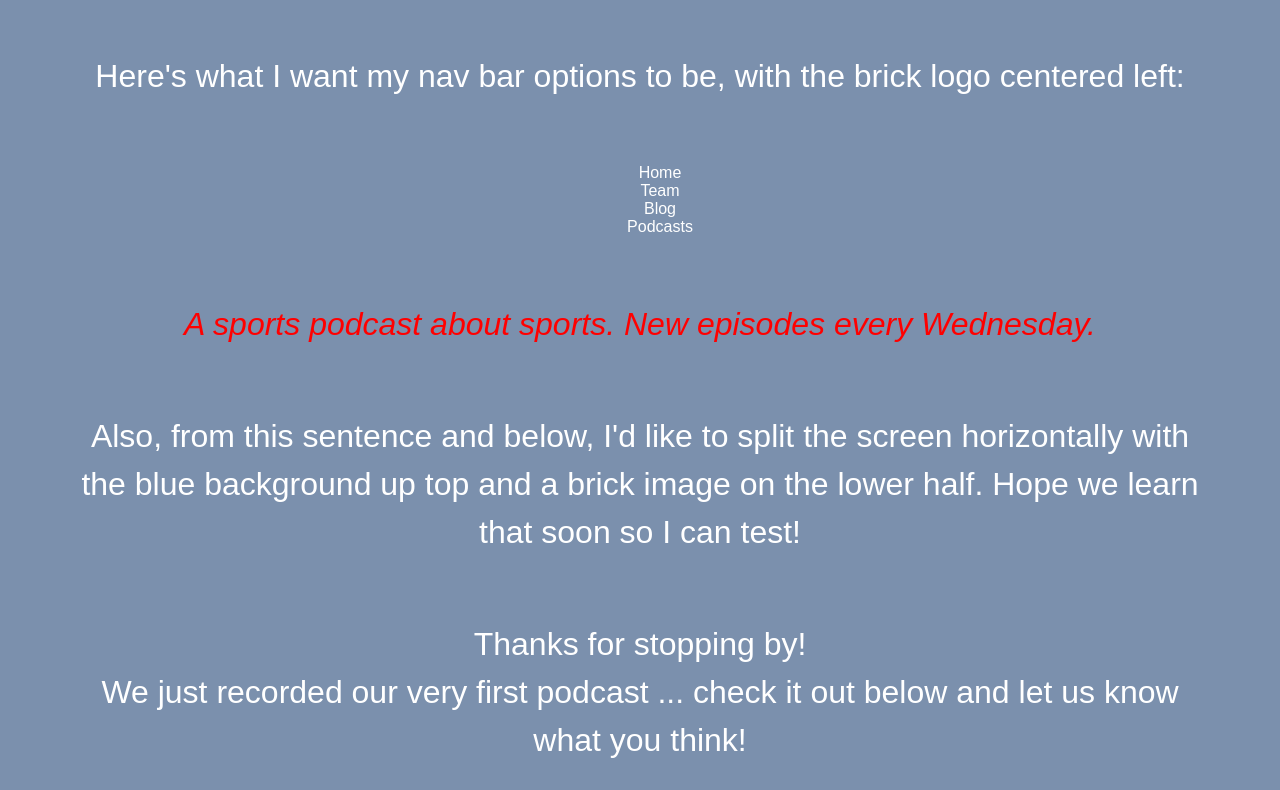
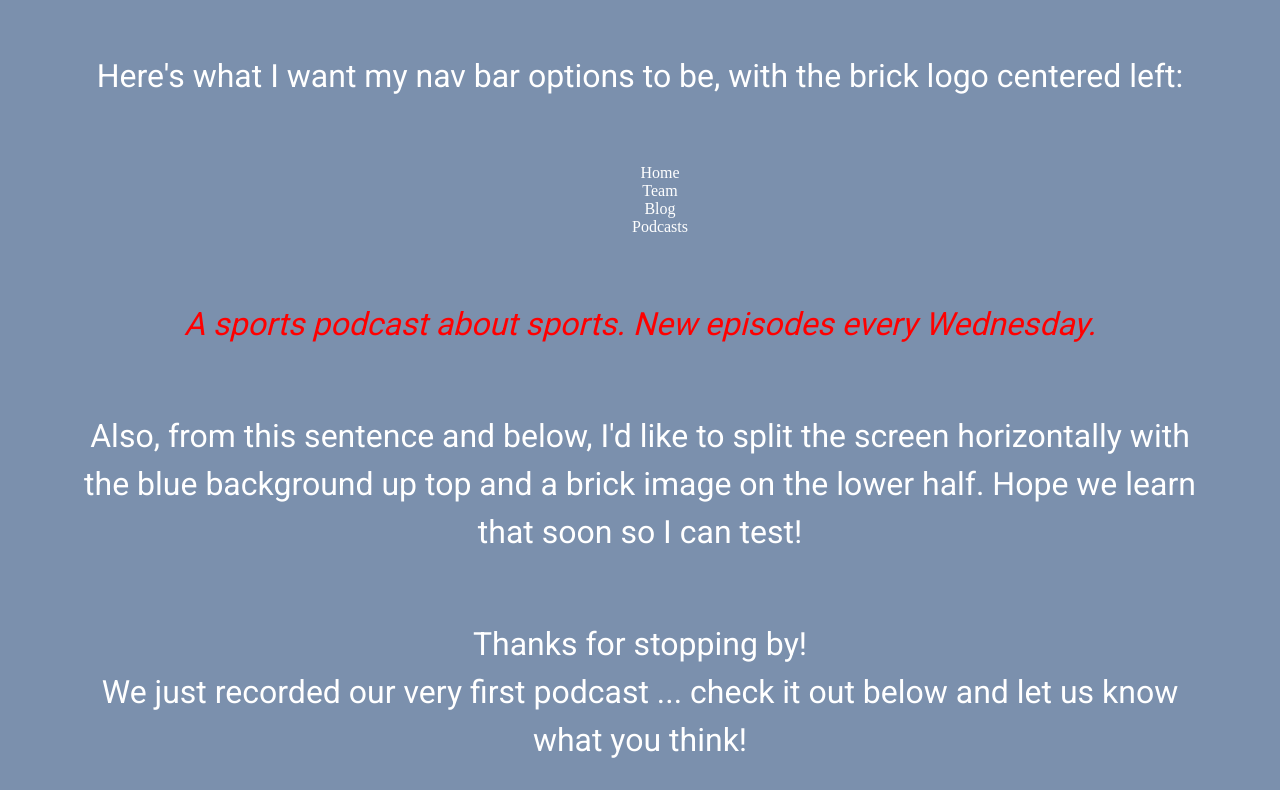
Before and after one commit to amandachapman/amandachapman.github.io, a plain HTML site: page unit_3/index.html in a window 1280 px wide. Shown: the part 196-986 px from the top of the page. Drawn offline with Linux system fonts and the light colour scheme.

Commit message:
imported google font

```diff
--- a/unit_3/css/style.css
+++ b/unit_3/css/style.css
@@ -1,17 +1,17 @@
+@import url(https://fonts.googleapis.com/css?family=Roboto);
 body {
 	background-color: #7b90ad;
-	font-family: Calibre, sans-serif;
+	font-family: Calibre, serif;
 	color: white;
 	text-align: center;
 }
-p {	font-size: 32px;
+p {	font-family: Roboto;
+	font-size: 32px;
 	line-height: 1.5em;
 	margin: 2em;
 }
-
-}
 h1 {
-	color:white;
+	color: white;
 }
 #slogan {font-style: italic;
 color: #ff0000;}
```
